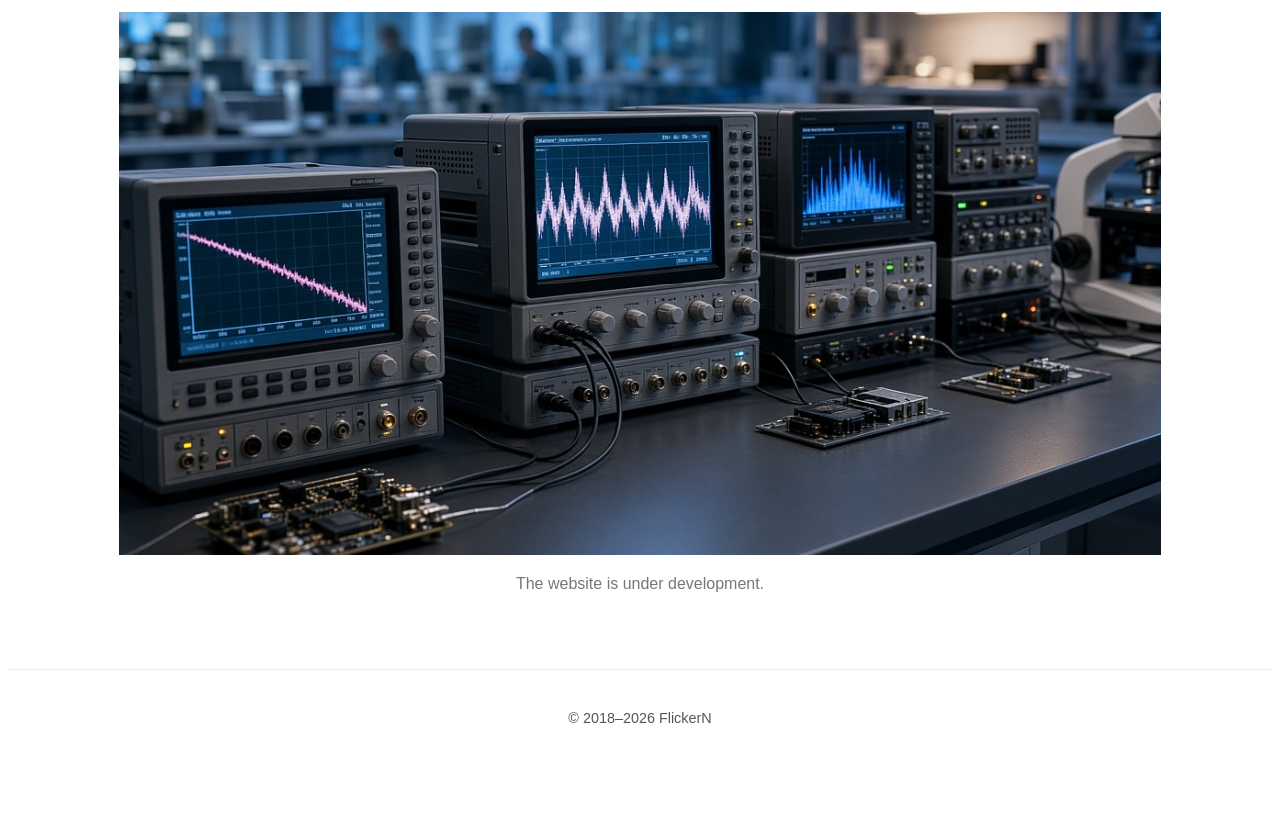
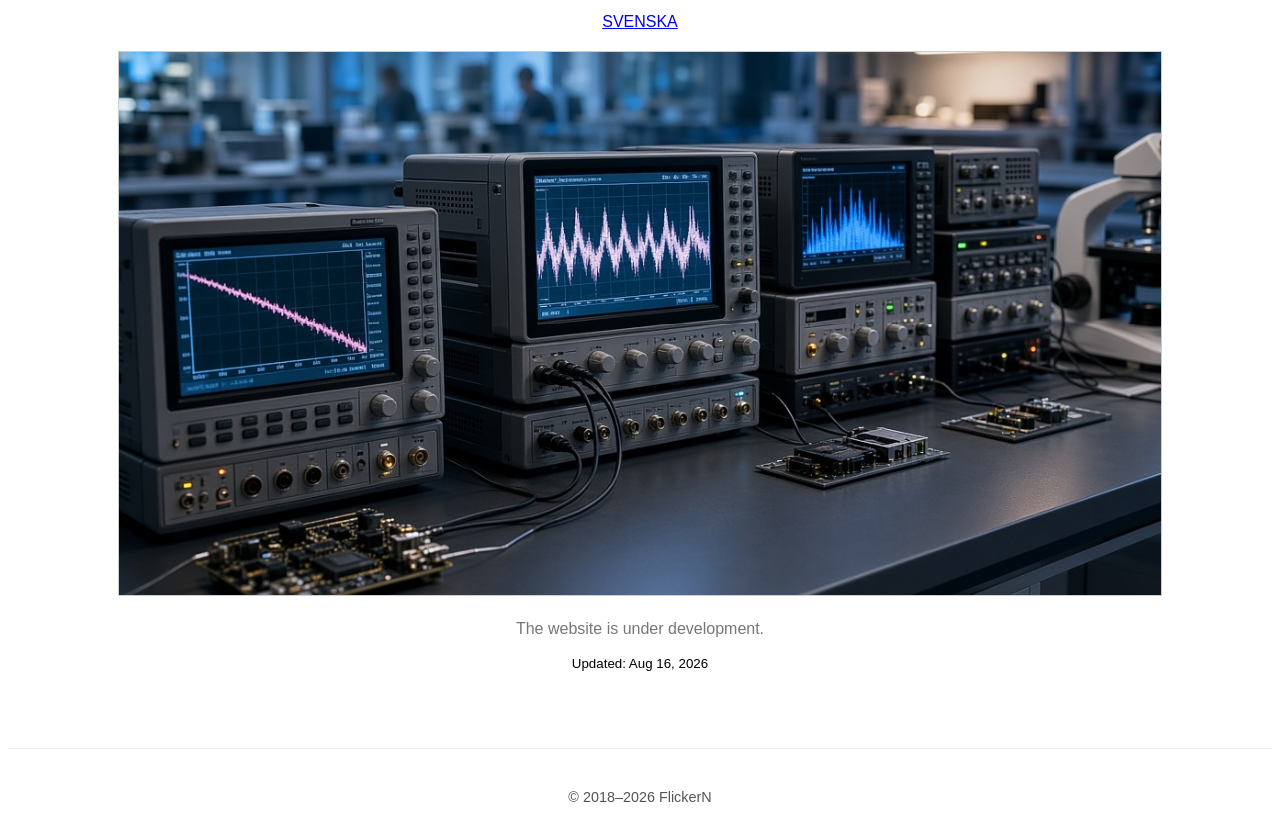
Before and after one commit to Flickern/flickern-com, a plain HTML site: page index.html in a window 1280 px wide. Shown: the part 224-1064 px from the top of the page. Before the commit the page ends 997 px from the top, so only its background shows below. Drawn offline with Linux system fonts and the light colour scheme.

Commit message:
Add styles for images and update footer date
Added a style block for image formatting and updated the footer with the last updated date.

```diff
--- a/index.html
+++ b/index.html
@@ -4,6 +4,12 @@
     <meta charset="UTF-8">
     <meta name="viewport" content="width=device-width, initial-scale=1.0">
     <title>FlickerN — Software &amp; Measurement Equipment</title>
+
+    <style>
+        .image-box { margin: 20px 0; text-align: center; }
+        img { max-width: 100%; height: auto; border: 1px solid #ccc; }
+    </style>
+
 
     <meta name="description" content="FlickerN — software and measurement equipment development for 1/f and flicker noise analysis.">
 
@@ -19,11 +25,13 @@
             Welcome to <strong>FlickerN</strong> — a resource dedicated to the development of software and measurement equipment for 1/f and flicker noise analysis.
         </p>
 
+<p><a href="sv/">SVENSKA</a></p>
 <div class="image-box">
         <img src="flicker-noise-illustration.jpg" alt="Flicker noise art">
     </div>
 
         <p style="color: #777; font-size: 1em;">The website is under development.</p>
+   <p><small>Updated: Aug 16, 2026</small></p>
     </main>
 
     <footer style="text-align: center; border-top: 1px solid #eee; padding: 25px 20px; font-size: 0.9em; color: #555; font-family: sans-serif;">
```
